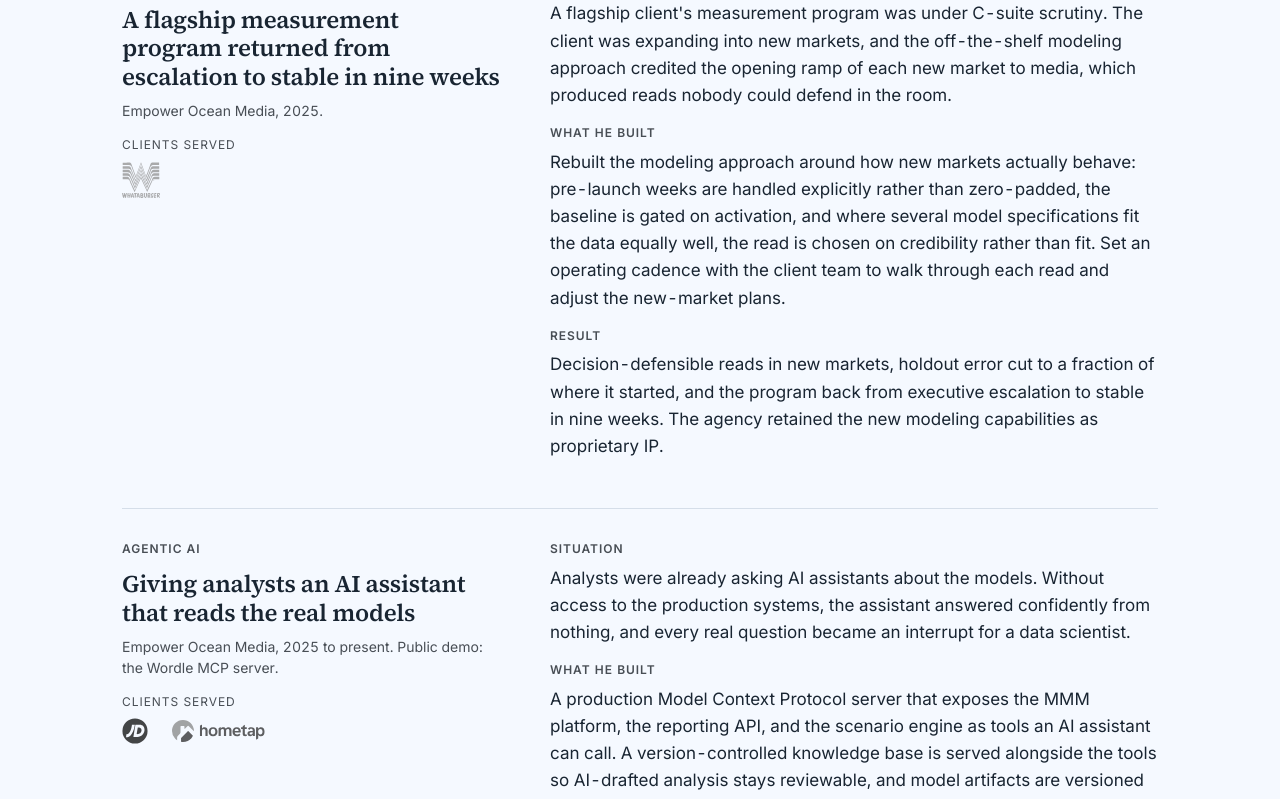
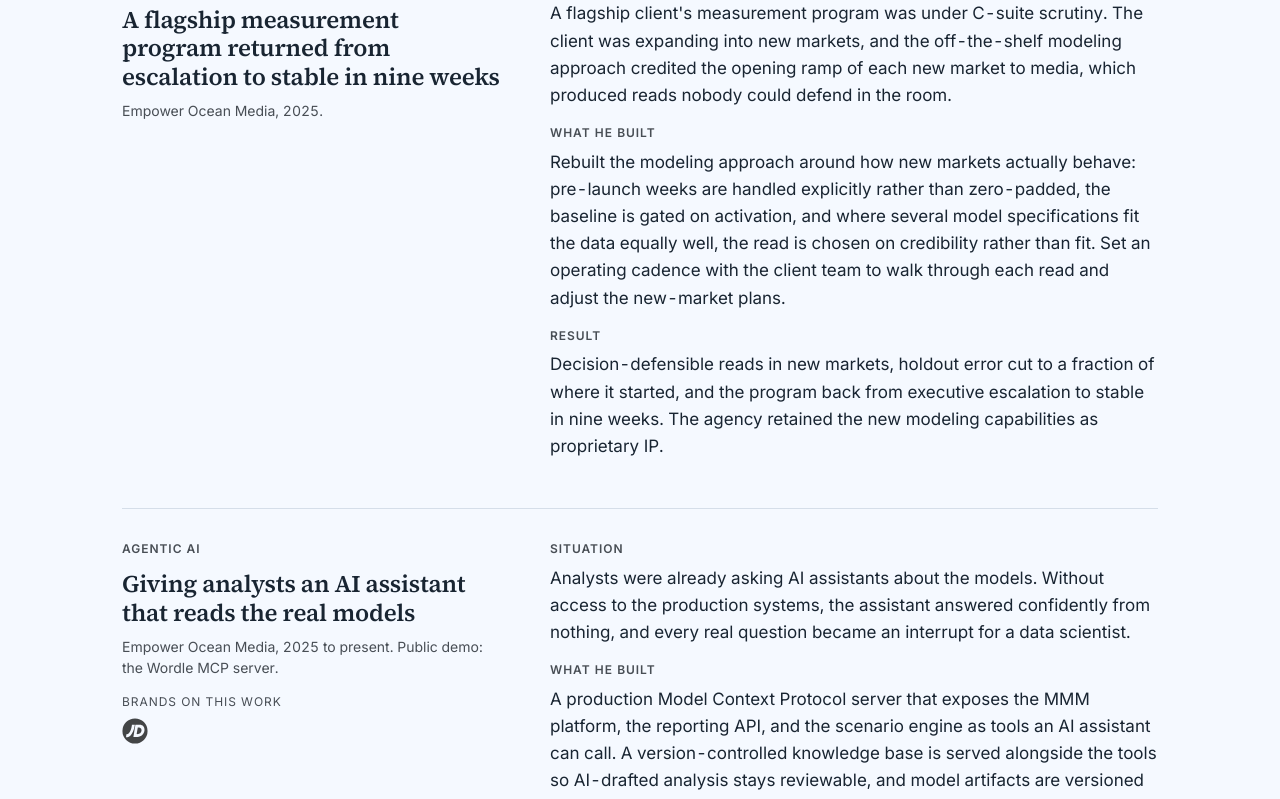
Before and after one commit to agentdanger/courtney-perigo-dotcom, a Vue app in the folder courtney-perigo-dotcom/: page /work in a window 1280 px wide. Shown: the part 1040-1839 px from the top of the page. Built offline with nearby package versions, Linux system fonts and the light colour scheme.

Commit message:
Work page: logo strips relabeled Brands on this work; two logos removed

```diff
--- a/courtney-perigo-dotcom/src/views/Work.vue
+++ b/courtney-perigo-dotcom/src/views/Work.vue
@@ -4,7 +4,6 @@ const logos = {
   jdsports: { name: 'JD Sports', src: '/assets/clients/jd-sports.svg', h: 26 },
   petsmart: { name: 'PetSmart', src: '/assets/clients/petsmart.svg', h: 20 },
   sprouts: { name: 'Sprouts Farmers Market', src: '/assets/clients/sprouts.svg', h: 30 },
-  hometap: { name: 'Hometap', src: '/assets/clients/hometap.svg', h: 22 },
   cedarfair: { name: 'Cedar Fair', src: '/assets/clients/cedar-fair.png', h: 18 },
   belletire: { name: 'Belle Tire', src: '/assets/clients/belle-tire.png', h: 22 },
   edwardjones: { name: 'Edward Jones', src: '/assets/clients/edward-jones.svg', h: 16 },
@@ -30,7 +29,6 @@ const cases = [
     eyebrow: 'Leadership under scrutiny',
     title: 'A flagship measurement program returned from escalation to stable in nine weeks',
     where: 'Empower Ocean Media, 2025.',
-    clients: ['whataburger'],
     situation:
       'A flagship client\'s measurement program was under C-suite scrutiny. The client was expanding into new markets, and the off-the-shelf modeling approach credited the opening ramp of each new market to media, which produced reads nobody could defend in the room.',
     built:
@@ -43,7 +41,7 @@ const cases = [
     eyebrow: 'Agentic AI',
     title: 'Giving analysts an AI assistant that reads the real models',
     where: 'Empower Ocean Media, 2025 to present. Public demo: the Wordle MCP server.',
-    clients: ['jdsports', 'hometap'],
+    clients: ['jdsports'],
     situation:
       'Analysts were already asking AI assistants about the models. Without access to the production systems, the assistant answered confidently from nothing, and every real question became an interrupt for a data scientist.',
     built:
@@ -121,8 +119,8 @@ const cases = [
           <p class="eyebrow">{{ c.eyebrow }}</p>
           <h2>{{ c.title }}</h2>
           <p class="muted small">{{ c.where }}</p>
-          <p v-if="c.clients" class="client-logos-label">Clients served</p>
-          <ul v-if="c.clients" class="client-logos" aria-label="Clients served">
+          <p v-if="c.clients" class="client-logos-label">Brands on this work</p>
+          <ul v-if="c.clients" class="client-logos" aria-label="Brands on this work">
             <li v-for="k in c.clients" :key="k">
               <img
                 :src="logos[k].src"
```
Also changed, not shown: courtney-perigo-dotcom/public/assets/clients/hometap.svg (deleted).
